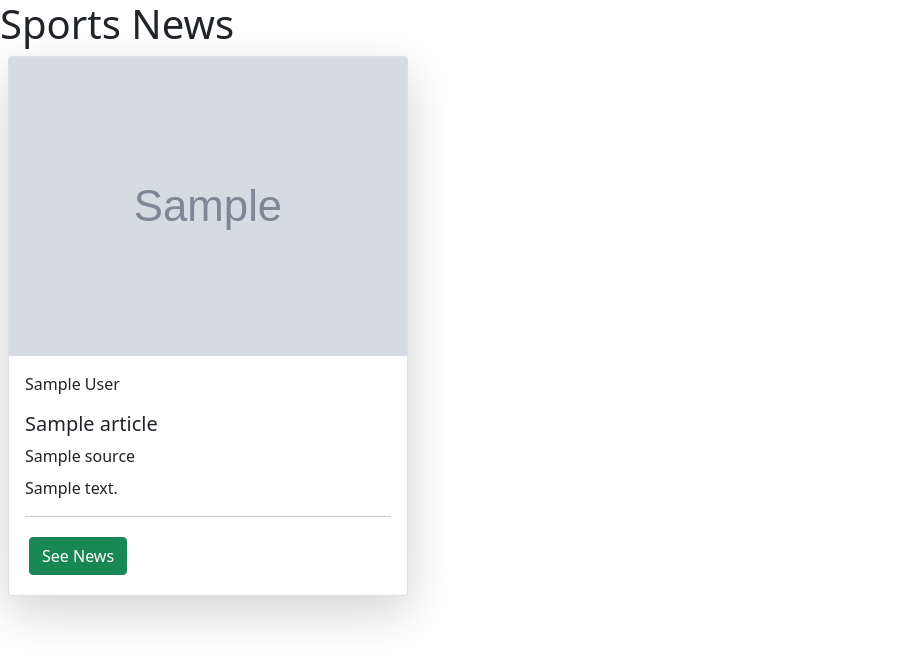
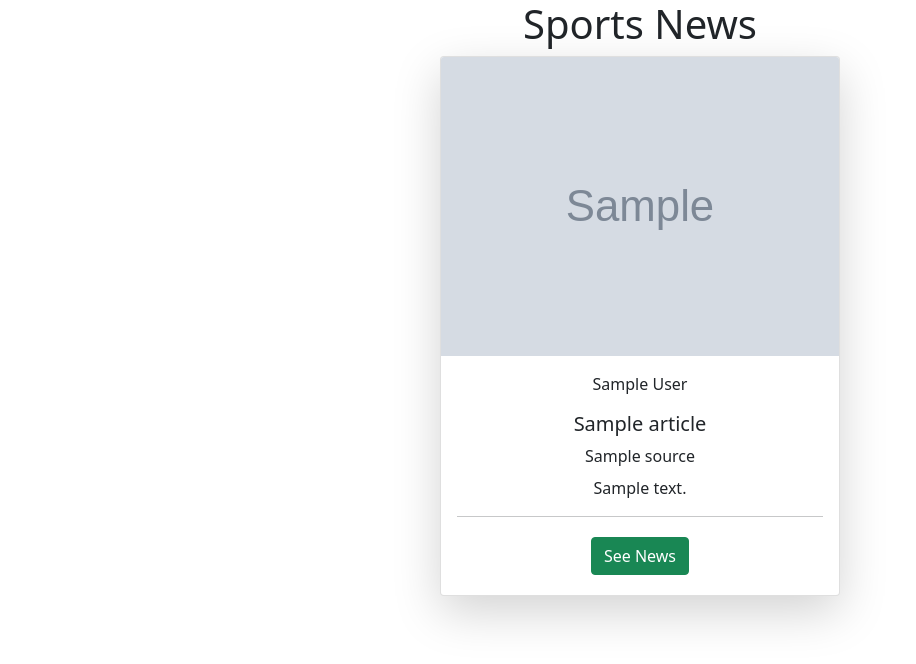
Before and after one commit to Sharon005/Sports_News_API, a Django app: page / in a window 1280 px wide. Shown: the top 664 px of the page, without its empty margins (0-916 px from the left). Run offline with Django 3.2, Linux system fonts and the light colour scheme; tables that the repository leaves empty hold one stand-in row (values such as "Sample post"); grey boxes marked "Sample" are stand-in pictures; a database or web service that is not in the repository returns one stand-in record (values such as "Sample title"); data that the repository does not hold is empty.

Commit message:
Added css changes

```diff
--- a/API/templates/API/home.html
+++ b/API/templates/API/home.html
@@ -10,8 +10,10 @@
     <title>Document</title>
 </head>
 <body>
-    <h1>Sports News</h1>
+    <h1 style="text-align: center;">Sports News</h1>
 
+    <div class="container" >
+        <center>
             {% for i in articles %}
 
             <div class="card rounded shadow-lg m-2" style="width: 25rem;">
@@ -27,5 +29,9 @@
             </div>
 
             {% endfor %}
+        </center>
+
+    </div>
+
 </body>
 </html>
```
Lines whose indentation alone changed are shown as unchanged.
